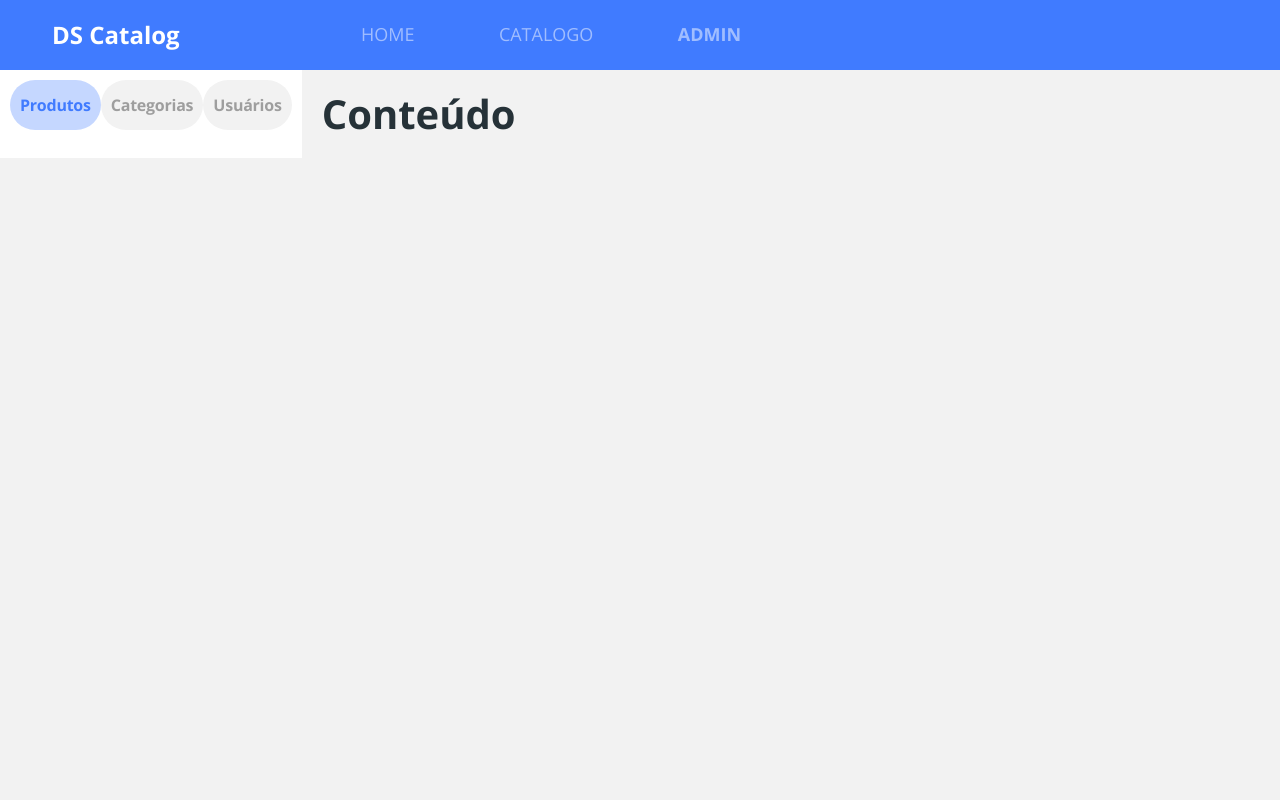
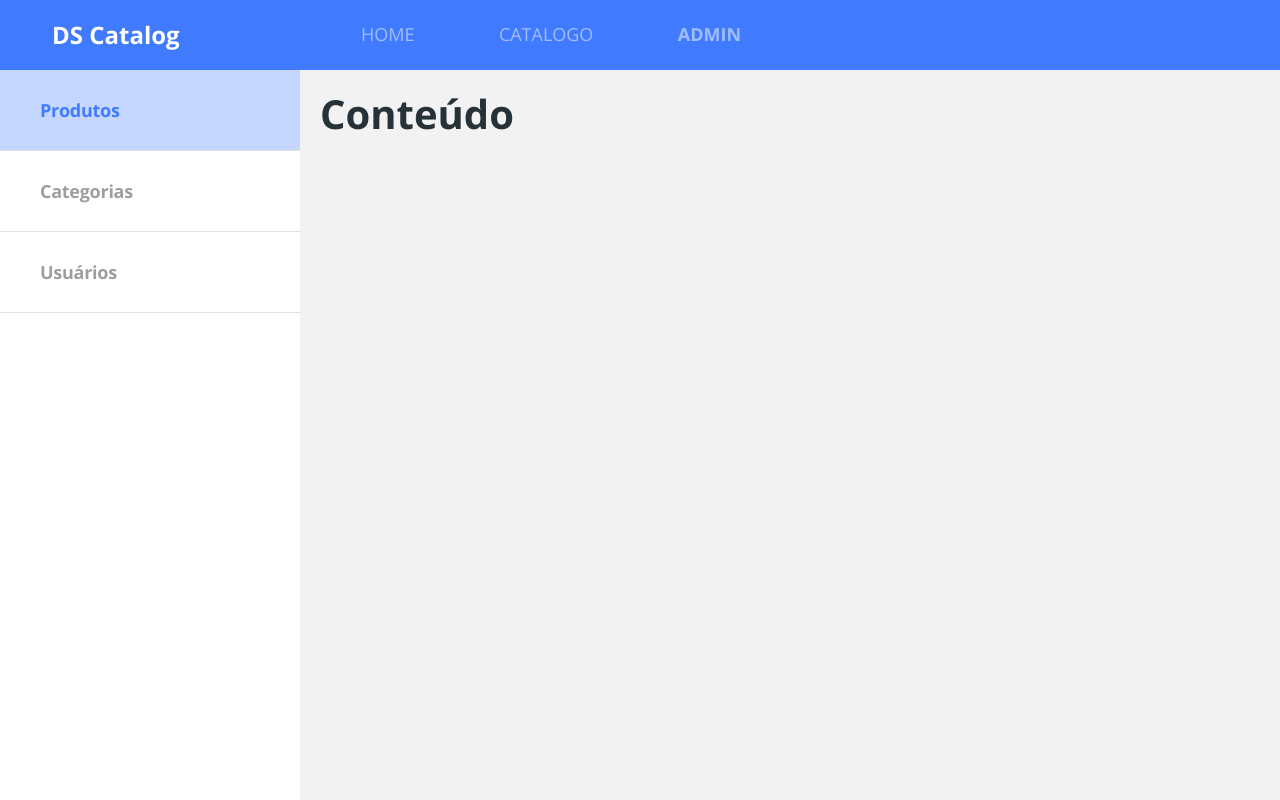
Before and after one commit to auriceliof/devsuperior-react-02, a React (Create React App) app in the folder frontend/: page /admin in a window 1280 px wide. Built offline with nearby package versions, Linux system fonts and the light colour scheme; the HTML template or start-up script is replaced by a standard one.

Commit message:
Admin Navbar layout responsive

```diff
--- a/frontend/src/pages/Admin/Navbar/styles.css
+++ b/frontend/src/pages/Admin/Navbar/styles.css
@@ -33,3 +33,34 @@
 .admin-nav-item p {
     margin-bottom: 0;
 }
+
+
+@media (min-width: 768px) {
+
+    .admin-nav-item {
+        min-width: 220px;
+    }
+}
+
+@media (min-width: 1200px) {
+    ul {
+        justify-content: unset;
+        flex-direction: column;
+    }
+
+    .admin-nav-container {
+        padding: 0;
+        width: 300px;
+        height: calc(100vh - 70px);
+    }
+
+    .admin-nav-item {
+        border-radius: 0;
+        font-size: 18px;
+        height: 80px;
+        background-color: #FFF;
+        border-bottom: 1px solid #E1E1E1;
+        justify-content: flex-start;
+        padding: 40px;
+    }
+}
```
